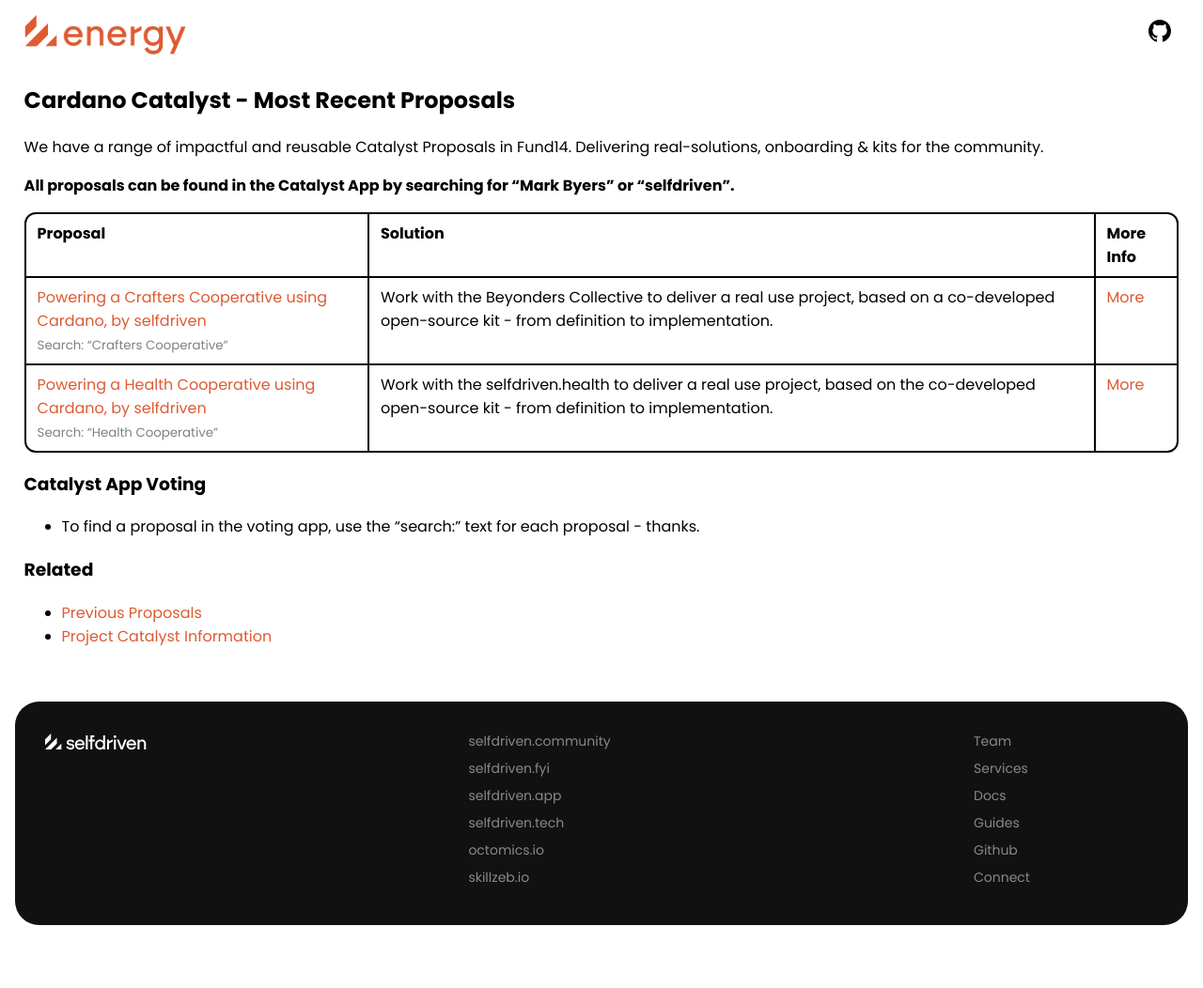
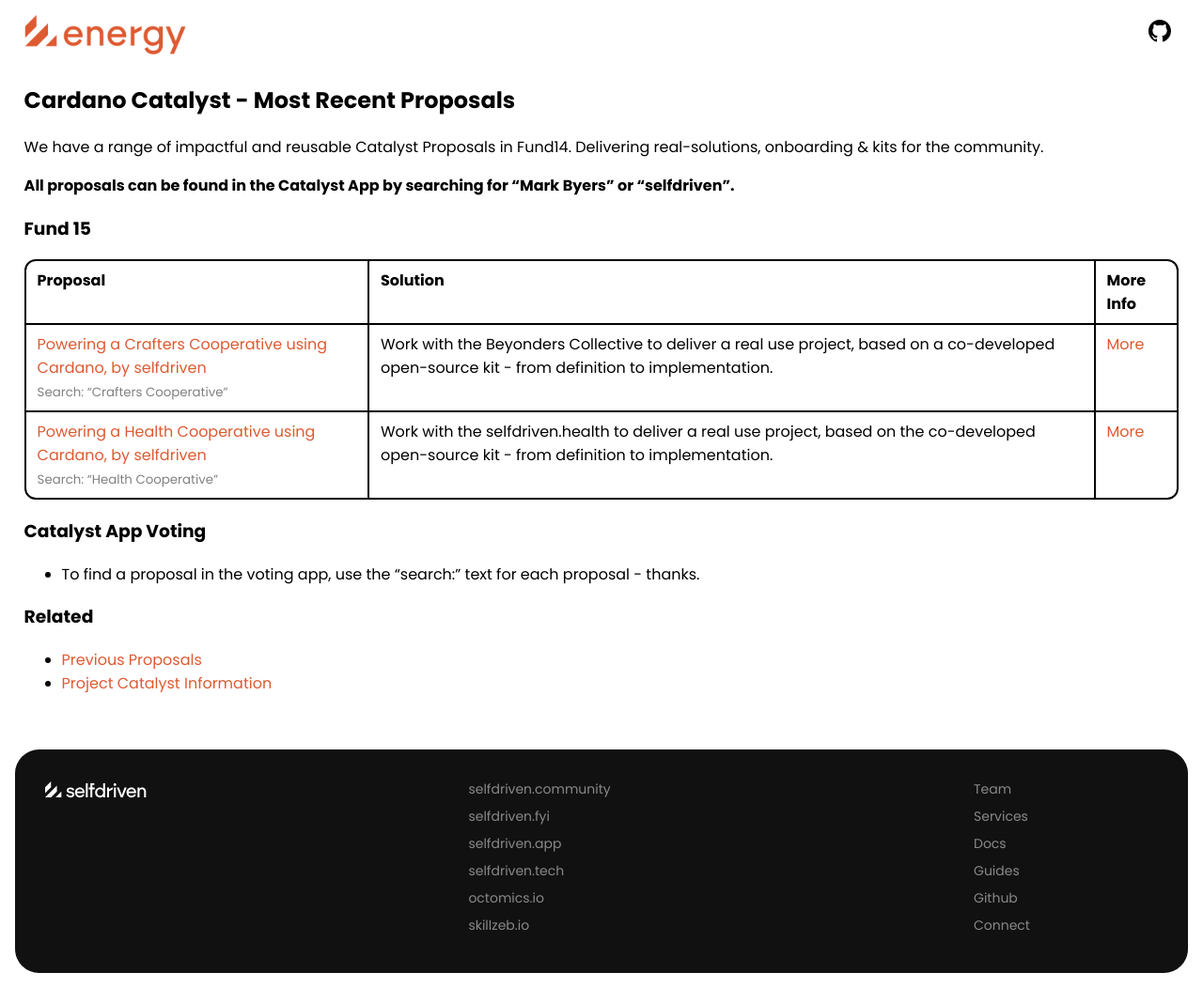
Before and after one commit to selfdriven-engagement/selfdriven-energy, a Jekyll site: the page built from docs/pages/cardano-catalyst-proposals.md, in a window 1280 px wide. Shown: the whole page at 94% size. Built offline with Jekyll 4.4.1, drawn with Linux system fonts in a browser that asks for light colours; before the commit the page ends 1001 px from its top, so only the background shows below that.

Commit message:
checklist

```diff
--- a/docs/pages/cardano-catalyst-proposals.md
+++ b/docs/pages/cardano-catalyst-proposals.md
@@ -10,6 +10,8 @@ We have a range of impactful and reusable Catalyst Proposals in Fund14. Deliveri
 
 **All proposals can be found in the Catalyst App by searching for "Mark Byers" or "selfdriven".**
 
+### Fund 15
+
 | Proposal | Solution | More Info |
 |:----------|:----------|:-------|
 |[Powering a Crafters Cooperative using Cardano, by selfdriven](https://projectcatalyst.io/funds/15/...)<br><small><span style="color:gray">Search: "Crafters Cooperative"</span></small>|Work with the Beyonders Collective to deliver a real use project, based on a co-developed open-source kit - from definition to implementation.|[More](/cardano-catalyst/proposal/crafters-cooperative/)|
```
Also changed, not shown: docs/pages/cardano-catalyst-proposal-checklist.md (+1 -1 lines).
